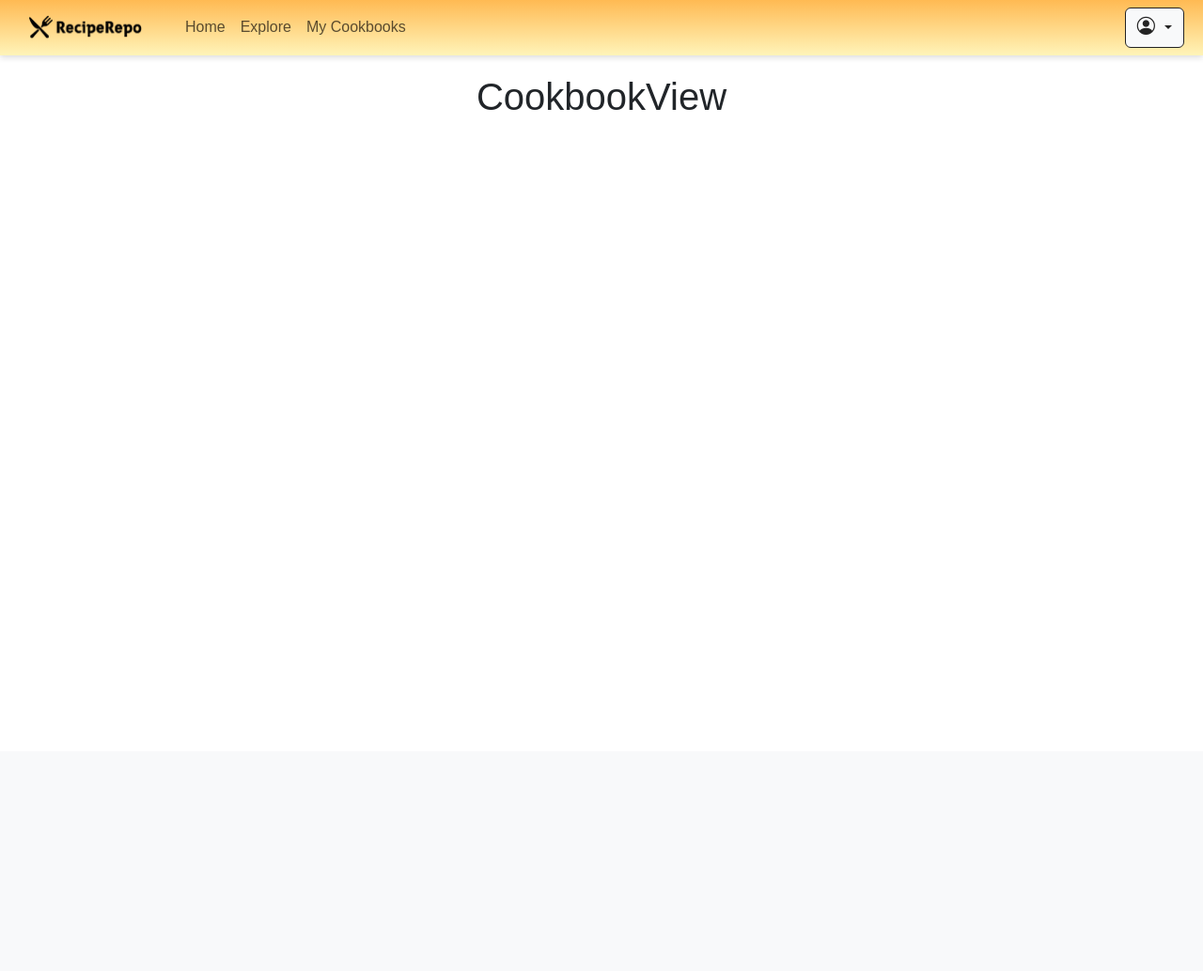
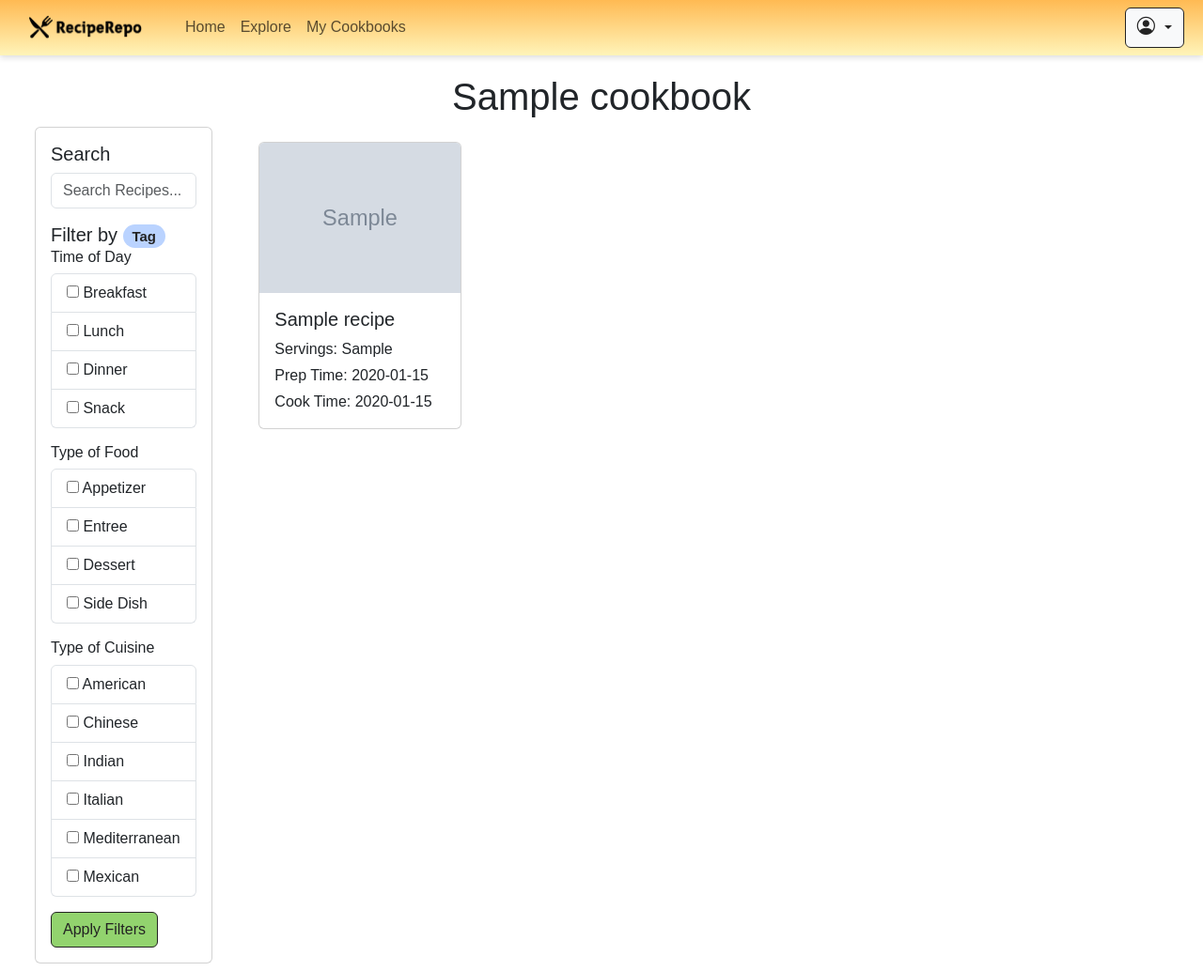
Before and after one commit to Lily-Hagen/RecipeRepo, a Flask app: page /CookbookView?cookbook_id=1 in a window 1280 px wide. Shown: the whole page at 94% size. Before the commit the page ends 117 px from the top, so only its background shows below. Run offline with Flask 3, Linux system fonts and the light colour scheme; a user stored in the database is signed in; tables that the repository leaves empty hold one stand-in row (values such as "Sample post"); grey boxes marked "Sample" are stand-in pictures; some web fonts are replaced.

Commit message:
Implemented Initial CookbookView Page
Implemented the initial UI and backend for the CookbookView Page.

Has search features and tags. Displays all cook recipes specific to the cookbook in the same way as the explore page.

```diff
--- a/website/models.py
+++ b/website/models.py
@@ -46,6 +46,7 @@ class Cookbook(db.Model):
     title = db.Column(db.String(100))
     description = db.Column(db.String(1500))
     recipe_count = db.Column(db.Integer, default=0)
+    recipes = db.relationship('Cookbook_Recipe')
 
 
 class Cookbook_Recipe(db.Model):
--- a/website/templates/CookbookView.html
+++ b/website/templates/CookbookView.html
@@ -2,7 +2,95 @@
 {% block title %}CookbookView{% endblock %}
 
 {% block content %}
-    <h1 align="center">CookbookView</h1>
+<h1 align="center">{{ the_cookbook.title }}</h1>
+<div class="container-fluid">
+    <div class="row">
+        <!-- Left Column (Filter and Search) -->
+        <div class="col-lg-2 col-md-2" style="margin-left: 25px; margin-right: 25px;">
+            <form method="POST" id="CookbookViewFilterForm" novalidate>
+                <div class="sticky-top" style="top: 70px;">
+                    <div class="card mb-2">
+                        <div class="card-body">
+                            <!-- Search Bar -->
+                            <h5 class="card-title">Search</h5>
+                            <input type="text" class="form-control mb-3" name="searchbox" placeholder="Search Recipes..." value="{{ query_string_list[0] }}">
 
+                            <!-- Filter by Tag Section -->
+                            <h5 class="card-title d-inline">Filter by <span class="badge badge-tag rounded-pill">Tag</span></h5>
+
+                            <!-- Time of Day Section -->
+                            <div class="mb-3">
+                                <h6>Time of Day</h6>
+                                <ul class="list-group">
+                                    <li class="list-group-item"><input type="checkbox" name="is_breakfast" {{ query_string_list[1] }}> Breakfast</li>
+                                    <li class="list-group-item"><input type="checkbox" name="is_lunch" {{ query_string_list[2] }}> Lunch</li>
+                                    <li class="list-group-item"><input type="checkbox" name="is_dinner" {{ query_string_list[3] }}> Dinner</li>
+                                    <li class="list-group-item"><input type="checkbox" name="is_snack" {{ query_string_list[4] }}> Snack</li>
+                                </ul>
+                            </div>
+
+                            <!-- Type of Food Section -->
+                            <div class="mb-3">
+                                <h6>Type of Food</h6>
+                                <ul class="list-group">
+                                    <li class="list-group-item"><input type="checkbox" name="is_appetizer" {{ query_string_list[5] }}> Appetizer</li>
+                                    <li class="list-group-item"><input type="checkbox" name="is_entree" {{ query_string_list[6] }}> Entree</li>
+                                    <li class="list-group-item"><input type="checkbox" name="is_dessert" {{ query_string_list[7] }}> Dessert</li>
+                                    <li class="list-group-item"><input type="checkbox" name="is_sidedish" {{ query_string_list[8] }}> Side Dish</li>
+                                </ul>
+                            </div>
+
+                            <!-- Type of Cuisine Section -->
+                            <div class="mb-3">
+                                <h6>Type of Cuisine</h6>
+                                <ul class="list-group">
+                                    <li class="list-group-item"><input type="checkbox" name="is_american" {{ query_string_list[9] }}> American</li>
+                                    <li class="list-group-item"><input type="checkbox" name="is_chinese" {{ query_string_list[10] }}> Chinese</li>
+                                    <li class="list-group-item"><input type="checkbox" name="is_indian" {{ query_string_list[11] }}> Indian</li>
+                                    <li class="list-group-item"><input type="checkbox" name="is_italian" {{ query_string_list[12] }}> Italian</li>
+                                    <li class="list-group-item"><input type="checkbox" name="is_mediterranean" {{ query_string_list[13] }}> Mediterranean</li>
+                                    <li class="list-group-item"><input type="checkbox" name="is_mexican" {{ query_string_list[14] }}> Mexican</li>
+                                </ul>
+                            </div>
+
+                            <!-- Submit Button -->
+                            <button type="submit" class="btn btn-signup">Apply Filters</button>
+                        </div>
+                    </div>
+                </div>
+
+                <input type="hidden" id="CookbookViewFilterFormCheck" name="CookbookViewFilterFormCheck" value="True">
+            </form>
+        </div>
+
+        <!-- Right Column (Recipe Cards) -->
+        <div class="col-lg-9 col-md-8">
+            {% if recipes %}
+                <div class="row">
+                    {% for recipe in recipes %}
+                        <!-- Recipe Card -->
+                        <div class="col-lg-3 col-md-6 col-sm-12 py-3">
+                            <div class="card w-100 h-100">
+                                <img class="card-img-top" src="{{ recipe.image_url }}" alt="No Image">
+
+                                <div class="card-body d-flex flex-column">
+                                    <h5 class="card-title">{{ recipe.title }}</h5>
+                                    <p class="card-text" style="margin-bottom: 2%;"><strong>Servings:</strong> {{ recipe.serving_size }}</p>
+                                    <p class="card-text" style="margin-bottom: 2%;"><strong>Prep Time:</strong> {{ recipe.prep_time }}</p>
+                                    <p class="card-text"><strong>Cook Time:</strong> {{ recipe.cook_time }}</p>
+                                </div>
+                            </div>
+                        </div>
+                    {% endfor %}
+                </div>
+            {% endif %}
+            {% if not recipes %}
+                <div class="d-flex justify-content-center align-items-center" style="height: 100vh;">
+                    <h2 align="center">Looks Like No Recipes Were Found.</h2>
+                </div>
+            {% endif %}
+        </div>
+    </div>
+</div>
 
 {% endblock %}
--- a/website/views.py
+++ b/website/views.py
@@ -45,14 +45,112 @@ def Cookbooks():
         return redirect(url_for('views.home'))
 
 
-@views.route('/CookbookView')
+@views.route('/CookbookView', methods=['GET', 'POST'])
 def CookbookView():
     cookbook_id = request.args.get('cookbook_id')
     if (not cookbook_id or request.method != 'GET'):
+        if (cookbook_id and request.method == 'POST'):
+            if (request.form.get('CookbookViewFilterFormCheck')):
+                search_term = request.form.get('searchbox', '').strip()
+
+                # Get filter values from the form
+                breakfast = request.form.get('is_breakfast')
+                lunch = request.form.get('is_lunch')
+                dinner = request.form.get('is_dinner')
+                snack = request.form.get('is_snack')
+                appetizer = request.form.get('is_appetizer')
+                entree = request.form.get('is_entree')
+                dessert = request.form.get('is_dessert')
+                sidedish = request.form.get('is_sidedish')
+                italian = request.form.get('is_italian')
+                chinese = request.form.get('is_chinese')
+                mexican = request.form.get('is_mexican')
+                indian = request.form.get('is_indian')
+                american = request.form.get('is_american')
+                mediterranean = request.form.get('is_mediterranean')
+
+                query_string_list = ['', '', '', '', '', '', '', '', '', '', '', '', '', '', '']
+                query = Cookbook_Recipe.query.filter(Cookbook_Recipe.user_id==current_user.id, Cookbook_Recipe.cookbook_id==cookbook_id)
+
+                # Apply search term filter if present
+                if search_term:
+                    query = query.filter(Cookbook_Recipe.title.ilike(f"%{search_term}%"))
+                    query_string_list[0] = search_term
+
+                # Filter by meal type
+                if breakfast:
+                    query = query.filter(Cookbook_Recipe.is_breakfast == True)
+                    query_string_list[1] = 'checked'
+                if lunch:
+                    query = query.filter(Cookbook_Recipe.is_lunch == True)
+                    query_string_list[2] = 'checked'
+                if dinner:
+                    query = query.filter(Cookbook_Recipe.is_dinner == True)
+                    query_string_list[3] = 'checked'
+                if snack:
+                    query = query.filter(Cookbook_Recipe.is_snack == True)
+                    query_string_list[4] = 'checked'
+                if appetizer:
+                    query = query.filter(Cookbook_Recipe.is_appetizer == True)
+                    query_string_list[5] = 'checked'
+                if entree:
+                    query = query.filter(Cookbook_Recipe.is_entree == True)
+                    query_string_list[6] = 'checked'
+                if dessert:
+                    query = query.filter(Cookbook_Recipe.is_dessert == True)
+                    query_string_list[7] = 'checked'
+                if sidedish:
+                    query = query.filter(Cookbook_Recipe.is_sidedish == True)
+                    query_string_list[8] = 'checked'
+
+                # Cuisine filters
+                cuisine_filters = []
+                if american:
+                    cuisine_filters.append(Cookbook_Recipe.is_american)
+                    query_string_list[9] = 'checked'
+                if chinese:
+                    cuisine_filters.append(Cookbook_Recipe.is_chinese)
+                    query_string_list[10] = 'checked'
+                if indian:
+                    cuisine_filters.append(Cookbook_Recipe.is_indian)
+                    query_string_list[11] = 'checked'
+                if italian:
+                    cuisine_filters.append(Cookbook_Recipe.is_italian)
+                    query_string_list[12] = 'checked'
+                if mediterranean:
+                    cuisine_filters.append(Cookbook_Recipe.is_mediterranean)
+                    query_string_list[13] = 'checked'
+                if mexican:
+                    cuisine_filters.append(Cookbook_Recipe.is_mexican)
+                    query_string_list[14] = 'checked'
+
+                # Query for recipes matching all selected cuisines
+                primary_query = query
+                for filter_condition in cuisine_filters:
+                    primary_query = primary_query.filter(filter_condition == True)
+                primary_recipes = primary_query.all()
+
+                # Query for recipes matching any selected cuisine
+                secondary_query = query
+                if cuisine_filters:
+                    secondary_query = secondary_query.filter(
+                        db.or_(*[filter_condition == True for filter_condition in cuisine_filters])
+                    )
+                secondary_recipes = secondary_query.all()
+
+                # Combine the primary and secondary recipes, ensuring no duplicates
+                filtered_recipes = primary_recipes + [recipe for recipe in secondary_recipes if recipe not in primary_recipes]
+
+                the_cookbook = Cookbook.query.filter_by(user_id=current_user.id, id=cookbook_id).first()
+                return render_template("CookbookView.html", user=current_user, the_cookbook=the_cookbook, recipes=filtered_recipes, query_string_list=query_string_list)
+
         return redirect(url_for('views.home'))
     else:
+        the_cookbook = Cookbook.query.filter_by(user_id=current_user.id, id=cookbook_id).first()
+        cookbook_recipes = Cookbook_Recipe.query.filter_by(user_id=current_user.id, cookbook_id=cookbook_id).all()
+        return render_template("CookbookView.html", user=current_user, the_cookbook=the_cookbook, recipes=cookbook_recipes, query_string_list=['', '', '', '', '', '', '', '', '', '', '', '', '', '', ''])
 
-        return render_template("CookbookView.html", user=current_user, cookbook_id=cookbook_id)
+
 
 @views.route('/Explore', methods=['GET', 'POST'])
 def Explore():
@@ -212,6 +310,10 @@ def RecipeView():
                                         is_mediterranean = recipe.is_mediterranean,
                                         is_mexican = recipe.is_mexican)
                     db.session.add(new_cb_recipe)
+
+                    the_cookbook = Cookbook.query.filter_by(id=cb.id, user_id=current_user.id).first()
+                    if (the_cookbook):
+                        the_cookbook.recipe_count += 1
                     db.session.commit()
 
             flash('Recipe Added Successfully!', category='success')
```
